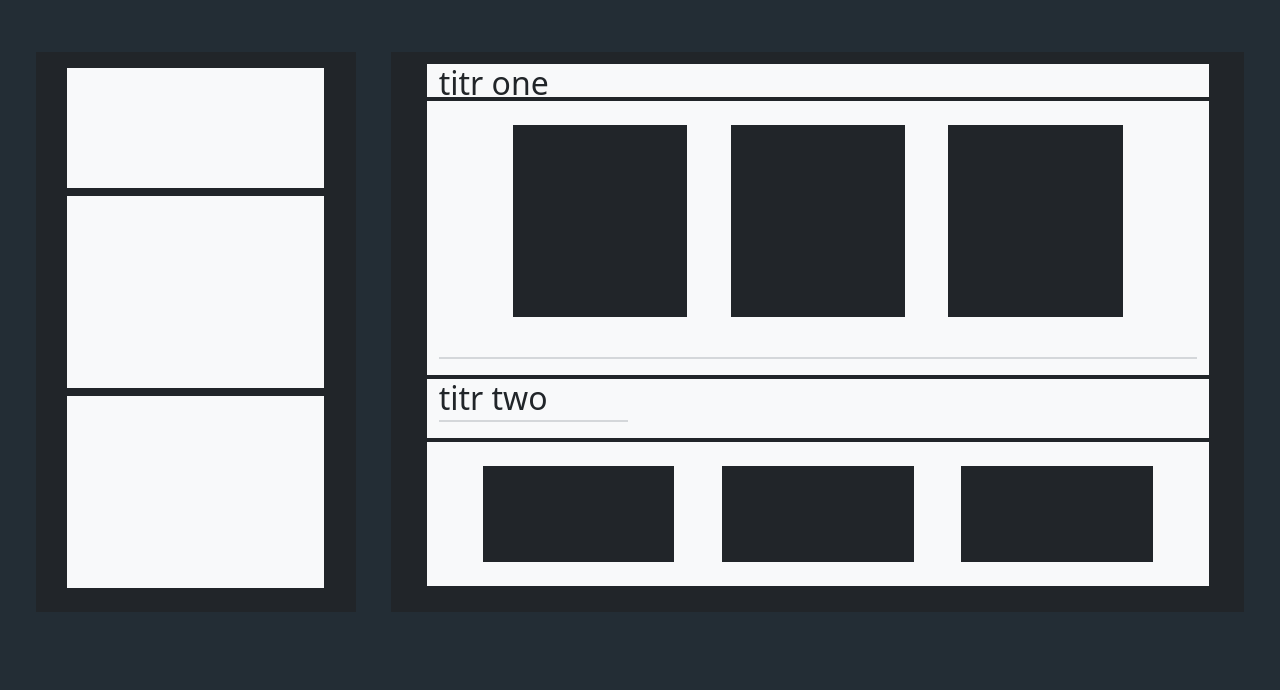
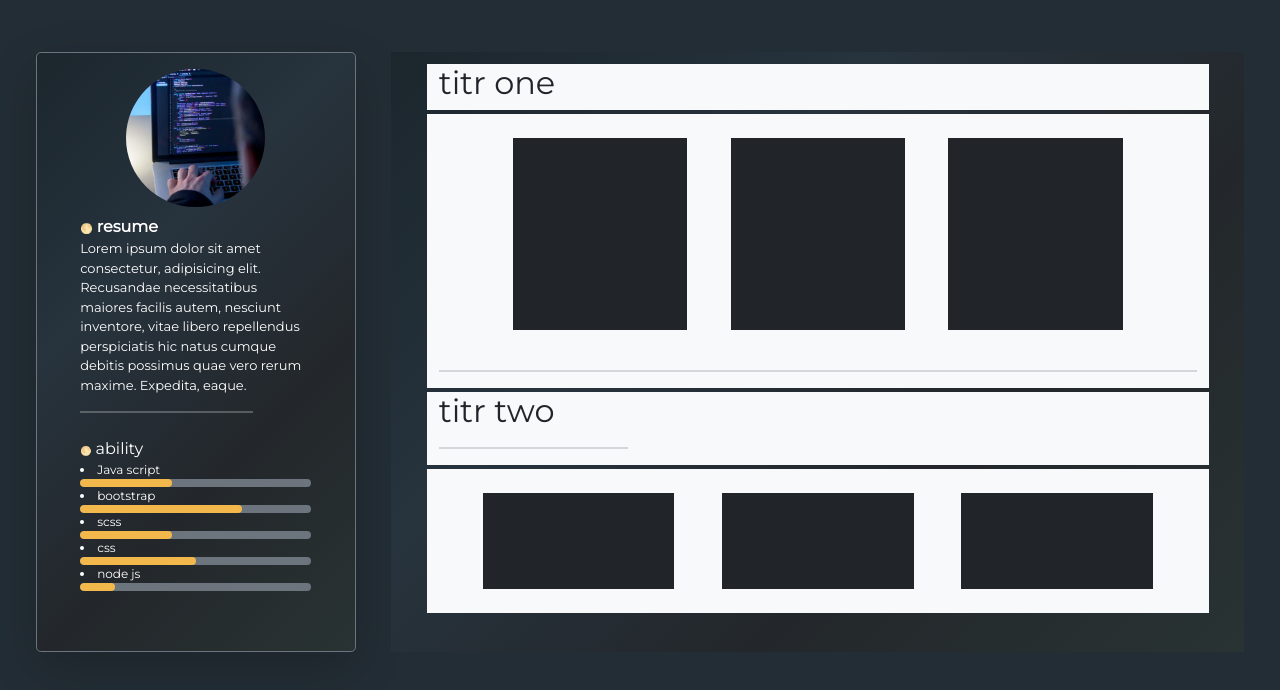
Before and after one commit to smh-kneonix/resume, a plain HTML site: page html/index.html in a window 1280 px wide. Drawn offline with nearby package versions, Linux system fonts and the light colour scheme.

Commit message:
right col

```diff
--- a/css/main.css
+++ b/css/main.css
@@ -1,5 +1,13 @@
+/* import google font and config for all text*/
 @import url('https://fonts.googleapis.com/css2?family=Montserrat&family=Poppins&family=Righteous&display=swap');
 
+* {
+    font-family: Montserrat;
+}
+
+p {
+    font-size: 13px;
+}
 
 body {
     background-color: rgb(35, 45, 53);
@@ -11,11 +19,24 @@ body {
     height: 100%;
     width: 100%;
     max-width: 1500px;
+
 }
 
 .first-col {
-    height: 35rem;
+    min-height: 570px;
+    max-height: 600px;
+    height: 90vh;
+    background: -webkit-linear-gradient(-45deg, #1b262d 0%, #27333d 34%, #23272b 66%, #293333 100%);
 }
-h2 {
-    height: 25px;
+
+li {
+    font-size: 12px;
 }
+
+.progress {
+    height: 8px;
+}
+
+.bg-bar {
+    background-color: #f2b84b;
+}
--- a/html/index.html
+++ b/html/index.html
@@ -14,21 +14,53 @@
 </head>
 
 <body>
-    <div class="row justify-content-evenly align-items-center mt-5 first-row">
+    <div class="row justify-content-evenly align-items-center mt-5 first-row ">
 
-        <div class="col-11 col-sm-3 bg-dark first-col mt-1">
-            <div class="row justify-content-center gy-2 m-2">
+        <div class="col-11 col-md-3 first-col mt-1 rounded-3 border-secondary border shadow-lg">
+            <div class=" row justify-content-center gy-2 m-2">
 
-                <div class="bg-light col-11">
-                    <br><br><br><br><br>
+                <img class="rounded-circle col-5 col-md-7" src="../img/81943812.jpg">
+
+                <div class="col-11 text-white" dir="ltr">
+                    <span style='font-size:10px;'>&#127765;</span>
+                    <strong>resume</strong>
+                    <p>
+                        Lorem ipsum dolor sit amet consectetur, adipisicing elit. Recusandae necessitatibus maiores
+                        facilis autem, nesciunt inventore, vitae libero repellendus perspiciatis hic natus cumque
+                        debitis possimus quae vero rerum maxime. Expedita, eaque.
+                    </p>
+                    <hr class="border border-light w-75">
                 </div>
 
-                <div class="bg-light col-11">
-                    <br><br><br><br><br><br><br><br>
-                </div>
+                <div class="col-11 text-white">
+                    <span style='font-size:9px;'>&#127765;</span>
+                    <h6 style=" display: inline;">ability</h6>
 
-                <div class="bg-light col-11">
-                    <br><br><br><br><br><br><br><br>
+                    <li>Java script</li>
+                    <div class="progress bg-secondary">
+                        <div class="progress-bar bg-bar rounded" role="progressbar" style="width: 40%"
+                            aria-valuenow="40" aria-valuemin="0" aria-valuemax="100"></div>
+                    </div>
+                    <li>bootstrap</li>
+                    <div class="progress bg-secondary">
+                        <div class="progress-bar bg-bar rounded" role="progressbar" style="width: 70%"
+                            aria-valuenow="70" aria-valuemin="0" aria-valuemax="100"></div>
+                    </div>
+                    <li>scss</li>
+                    <div class="progress bg-secondary">
+                        <div class="progress-bar bg-bar rounded" role="progressbar" style="width: 40%"
+                            aria-valuenow="40" aria-valuemin="0" aria-valuemax="100"></div>
+                    </div>
+                    <li>css</li>
+                    <div class="progress bg-secondary">
+                        <div class="progress-bar bg-bar rounded" role="progressbar" style="width: 50%"
+                            aria-valuenow="50" aria-valuemin="0" aria-valuemax="100"></div>
+                    </div>
+                    <li>node js</li>
+                    <div class="progress bg-secondary">
+                        <div class="progress-bar bg-bar rounded" role="progressbar" style="width: 15%"
+                            aria-valuenow="15" aria-valuemin="0" aria-valuemax="100"></div>
+                    </div>
                 </div>
 
             </div>
@@ -47,7 +79,8 @@
                     <br>
                     <div class="row justify-content-center align-items-center">
                         <div class="col-11">
-                            <div class="row row-cols-1 gy-1 gx-1 row-cols-sm-4 justify-content-evenly align-items-baseline">
+                            <div
+                                class="row row-cols-1 gy-1 gx-1 row-cols-sm-4 justify-content-evenly align-items-baseline">
 
                                 <div class="col bg-dark">
                                     <br><br><br><br><br><br><br><br>
@@ -105,3 +138,4 @@
 </body>
 
 </html>
+<!--- https://www.figma.com/community/file/1116232997705487972   --->
```
Also changed, not shown: img/81943812.jpg (added).
